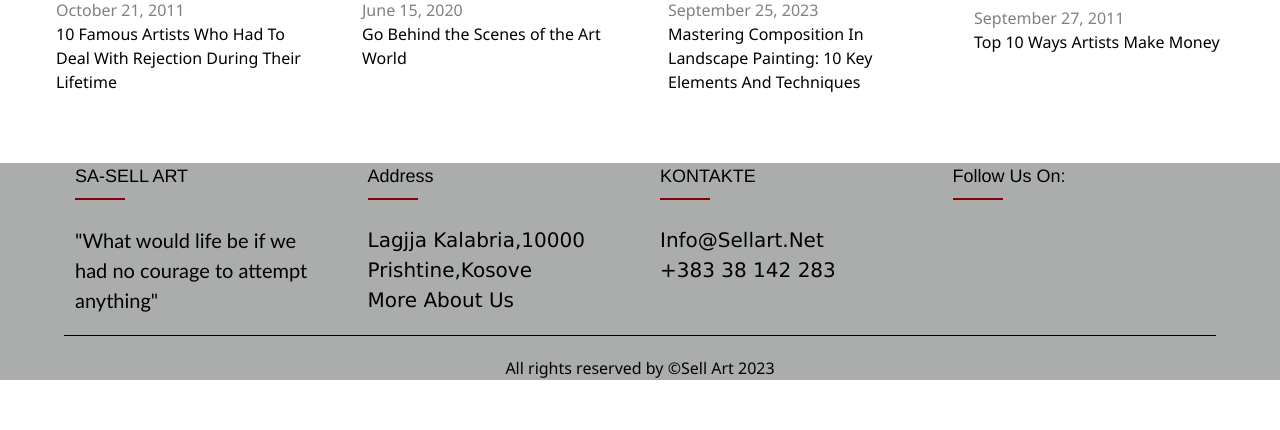
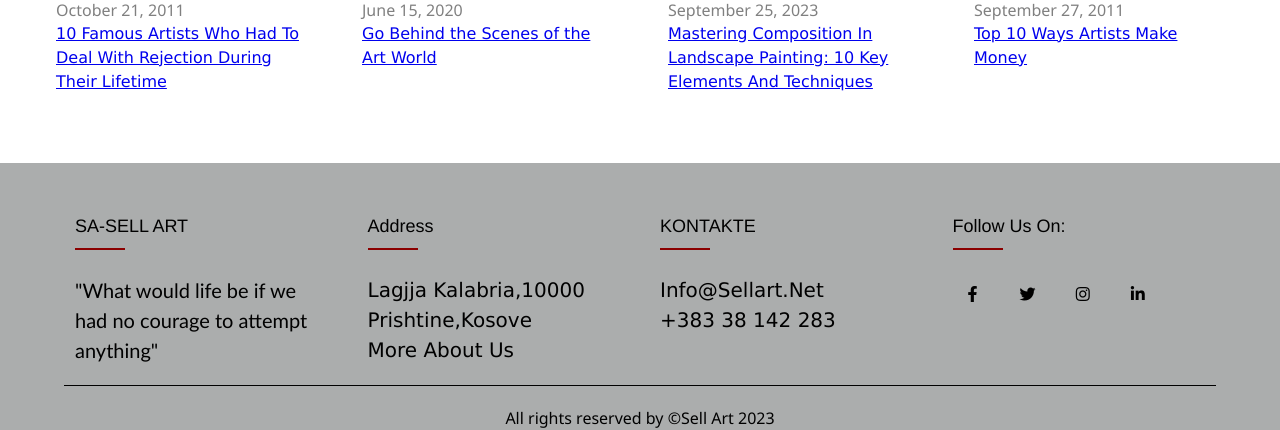
Before and after one commit to bleta12/Projekti, a PHP site: page /Header.html in a window 1280 px wide. Shown: the part 970-1400 px from the top of the page. Before the commit the page ends 1350 px from the top, so only its background shows below. Run offline with PHP 8.4, Linux system fonts and the light colour scheme.

Commit message:
Home part7

```diff
--- a/Header.css
+++ b/Header.css
@@ -15,7 +15,7 @@
   ul {
     list-style-type: none;
   }
-  a {
+ header a {
     color: white;
     text-decoration: none;
   }
--- a/Header.html
+++ b/Header.html
@@ -7,6 +7,7 @@
     <link rel="stylesheet" href="Header.css">
     <link rel="stylesheet" href="bodyHome.css">
     <link rel="stylesheet" href="foter.css">
+    <link rel="stylesheet" type="text/css" href="https://cdnjs.cloudflare.com/ajax/libs/font-awesome/5.15.1/css/all.min.css">
     <script
     src="https://code.jquery.com/jquery-3.4.1.slim.min.js"
     integrity="sha256-pasqAKBDmFT4eHoN2ndd6lN370kFiGUFyTiUHWhU7k8="
@@ -75,7 +76,7 @@
         <img src="https://qph.cf2.quoracdn.net/main-qimg-99342d8bd6d85e80205b0aba8bceb188.webp" alt="" style="width:100%">
         <div class="container">
           <p class="title">October 21, 2011</p>
-          <p>10 Famous Artists Who Had To Deal With Rejection During Their Lifetime</p>
+          <a href="#">10 Famous Artists Who Had To Deal With Rejection During Their Lifetime</a>
         </div>
     </div>
 </div>
@@ -84,7 +85,7 @@
     <img src="https://www.jahroc.com.au/wp-content/uploads/2022/05/Sam-Broadhurst-Artist-Process.jpg" alt="" style="width:100%">
     <div class="container">
       <p class="title">June 15, 2020</p>
-      <p>Go Behind the Scenes of the Art World</p>
+      <a href="#">Go Behind the Scenes of the Art World</a>
     </div>
 </div>
 </div>
@@ -93,7 +94,7 @@
 <img src="https://d2culxnxbccemt.cloudfront.net/craft/content/uploads/2020/11/02150102/mountain-landscape-painting.png" alt="" style="width:100%">
 <div class="container">
   <p class="title">September 25, 2023</p>
-  <p>Mastering Composition In Landscape Painting: 10 Key Elements And Techniques</p>
+  <a href="#">Mastering Composition In Landscape Painting: 10 Key Elements And Techniques</a>
 </div>
 </div>
 </div>
@@ -102,7 +103,7 @@
   <img src="https://static.stacker.com/s3fs-public/2022-09/girl-with-the-pearl-earring.jpg" alt="" style="width:100%">
   <div class="container">
     <p class="title">September 27, 2011</p>
-    <p>Top 10 Ways Artists Make Money</p>
+    <a href="#">Top 10 Ways Artists Make Money</a>
   </div>
   </div>
   </div>
--- a/foter.css
+++ b/foter.css
@@ -53,6 +53,7 @@ li a{
 .kolon{
 width: 25%;
 padding: 0 20px;
+margin-top: 50px;
 
 }
 
```
